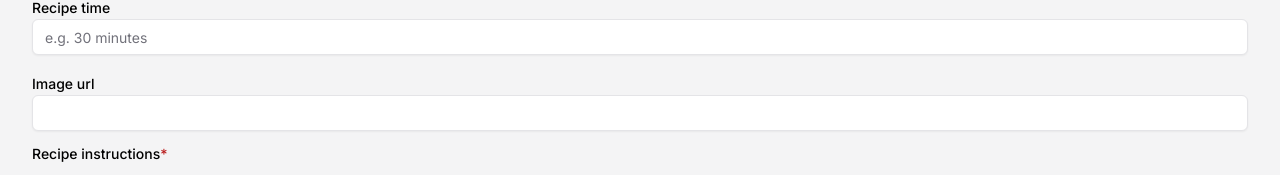
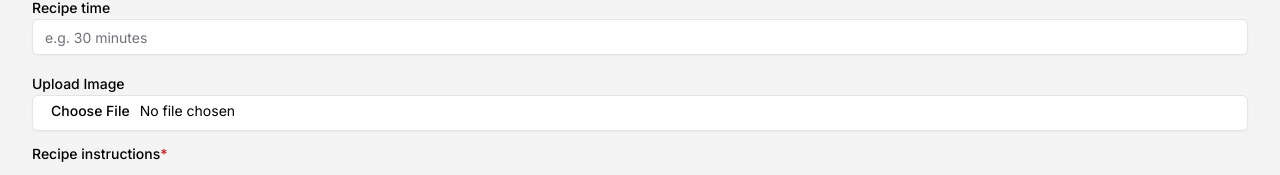
Before and after one commit to stilt0n/grits-greenbeans-grandmothers-next, a Next.js app: page /create-recipe in a window 1280 px wide. Shown: the part 398-573 px from the top of the page. Built offline with nearby package versions, Linux system fonts and the light colour scheme; no server answers.

Commit message:
change form to upload image

```diff
--- a/app/actions/form-submit.ts
+++ b/app/actions/form-submit.ts
@@ -1,13 +1,13 @@
 'use server';
 import sanitizeHtml from 'sanitize-html';
 import { currentUser } from '@clerk/nextjs/server';
-import type { RecipeData } from '@/types/recipeTypes';
+import type { RecipeActionData, RecipeData } from '@/types/recipeTypes';
 import * as db from '@/lib/database';
 import { hasElevatedPermissions } from '@/lib/auth';
 
 let isSubmitting = false;
 
-export const formSubmitAction = async (data: RecipeData) => {
+export const recipeCreateAction = async (data: RecipeActionData) => {
   // this route should already be protected by middleware but it seems safest to go ahead and do this check anyway
   const user = await currentUser();
   if (!hasElevatedPermissions(user)) {
@@ -31,7 +31,7 @@ export const formSubmitAction = async (data: RecipeData) => {
     data.instructions = sanitizeHtml(data.instructions);
     // for now I just want to get this data visible on the server
     console.log(`inserting data:\n${data}`);
-    return db.createRecipe(data);
+    // return db.createRecipe(data);
   } finally {
     // want to guarantee that this is reset
     isSubmitting = false;
--- a/app/create-recipe/page.tsx
+++ b/app/create-recipe/page.tsx
@@ -1,8 +1,23 @@
 'use client';
 import { useTransition } from 'react';
 import { RecipeForm } from '@/components/recipe-edit-form.client';
-import { formSubmitAction } from '@/app/actions/form-submit';
+import { recipeCreateAction } from '@/app/actions/form-submit';
 import { useRouter } from 'next/navigation';
+
+const getImageFile = (fileList: FileList | null) => {
+  if (fileList) {
+    return fileList[0];
+  }
+  return null;
+};
+
+const mockUploadImage = (file: File | null) => {
+  if (!file) {
+    return null;
+  }
+  console.log(`mock uploading ${file.name}`);
+  return 'mockurl';
+};
 
 const CreateRecipe = () => {
   const [, startTransition] = useTransition();
@@ -12,14 +27,21 @@ const CreateRecipe = () => {
       <h1 className='text-3xl text-center mt-2'>Add a Recipe</h1>
       <RecipeForm
         onSubmitSuccess={(data) => {
+          const { imageFileList, ...recipeDetails } = data;
+          const imageFile = getImageFile(imageFileList);
+          const imageUrl = mockUploadImage(imageFile);
           startTransition(async () => {
-            const result = await formSubmitAction(data);
-            if (result?.[0]?.recipeId) {
-              router.push(`/recipes/${result[0].recipeId}`);
-            }
+            const result = await recipeCreateAction({
+              ...recipeDetails,
+              imageUrl,
+            });
+            // if (result?.[0]?.recipeId) {
+            //   router.push(`/recipes/${result[0].recipeId}`);
+            // }
           });
         }}
         onSubmitError={(error) => {
+          console.log('there was an error');
           console.error(error);
         }}
       />
--- a/components/recipe-edit-form.client.tsx
+++ b/components/recipe-edit-form.client.tsx
@@ -21,7 +21,7 @@ const blankRecipeData = {
   description: '',
   author: null,
   recipeTime: null,
-  imageUrl: null,
+  imageFileList: null,
   instructions: '',
 };
 
@@ -65,7 +65,12 @@ export const RecipeForm = ({
           placeholder='e.g. 30 minutes'
           {...register('recipeTime')}
         />
-        <FormInput label='Image url' type='text' {...register('imageUrl')} />
+        <FormInput
+          label='Upload Image'
+          type='file'
+          accept='image/*'
+          {...register('imageFileList')}
+        />
         <EditorInput
           onChange={(editorContent) => setValue('instructions', editorContent)}
           menuAriaLabel='instructions editor menu'
--- a/types/recipeTypes.ts
+++ b/types/recipeTypes.ts
@@ -15,8 +15,17 @@ export const recipeSchema = z.object({
   // use nullable instead of optional here because RHF does not support undefined as a default type
   // but we do not want to insert empty strings into the recipes table when we perform the db op
   author: z.string().nullable(),
-  imageUrl: z.string().nullable(),
+  imageFileList: z
+    .instanceof(FileList)
+    .nullable()
+    .refine(
+      (fl) => fl == null || fl.length == 1,
+      'If a file is uploaded there can only be one file'
+    ),
   recipeTime: z.string().nullable(),
 });
 
 export type RecipeData = z.infer<typeof recipeSchema>;
+export interface RecipeActionData extends Omit<RecipeData, 'imageFileList'> {
+  imageUrl: string | null;
+}
```
